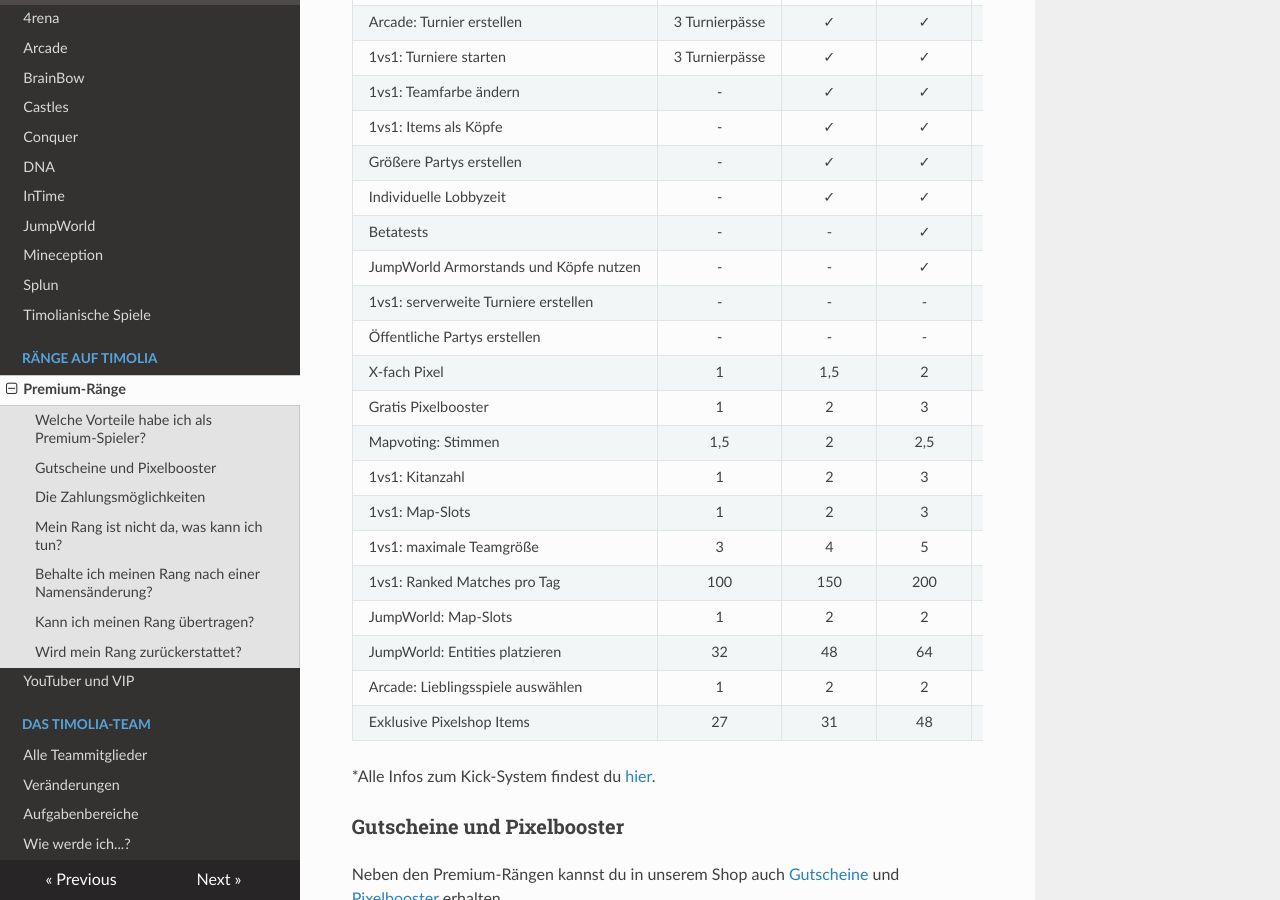
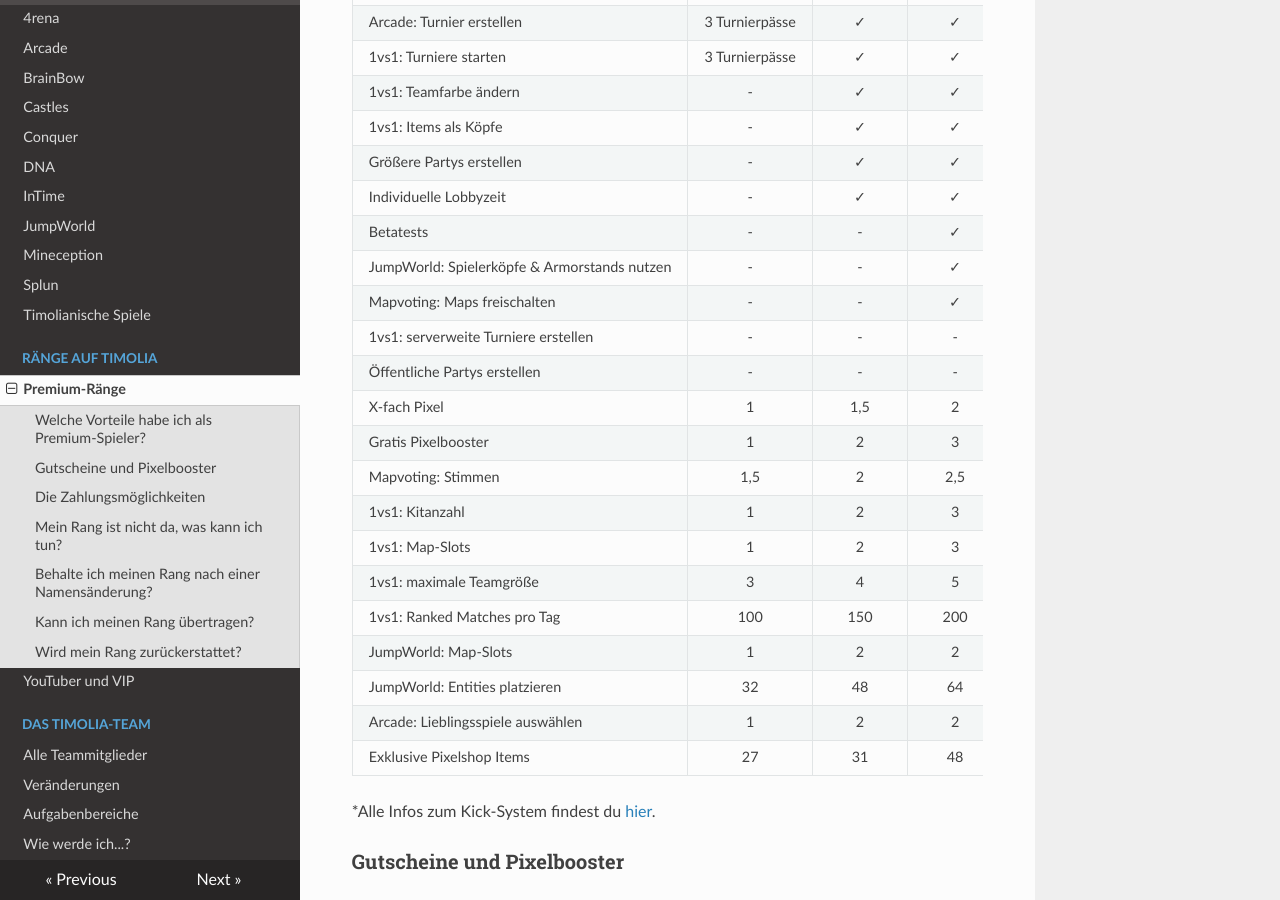
Before and after one commit to TimoliaDE/HowTo, an MkDocs documentation site: the page built from docs/ranks/premium.md, in a window 1280 px wide and 900 px high, scrolled down 642 px. Built offline with MkDocs 1.6.1, drawn with Linux system fonts in a browser that asks for light colours; nearby versions of some CDN libraries; old or Windows-style settings are respelled for this version of MkDocs.

Commit message:
Update premium.md

```diff
--- a/docs/ranks/premium.md
+++ b/docs/ranks/premium.md
@@ -21,7 +21,8 @@ Diese Features stehen dir mit deinem Rang zur Verfügung:
 | Größere Partys erstellen               | -                                         | &check;                                   | &check;                                 | &check;                                  | &check;                                   |
 | Individuelle Lobbyzeit                 | -                                         | &check;                                   | &check;                                 | &check;                                  | &check;                                   |
 | Betatests                              | -                                         | -                                         | &check;                                 | &check;                                  | &check;                                   |
-| JumpWorld Armorstands und Köpfe nutzen | -                                         | -                                         | &check;                                 | &check;                                  | &check;                                   |
+| JumpWorld: Spielerköpfe & Armorstands nutzen | -                                         | -                                         | &check;                                 | &check;                                  | &check;                                   |
+| Mapvoting: Maps freischalten           | -                                         | -                                         | &check;                                 | &check;                                  | &check;                                   |
 | 1vs1: serverweite Turniere erstellen   | -                                         | -                                         | -                                       | &check;                                  | &check;                                   |
 | Öffentliche Partys erstellen           | -                                         | -                                         | -                                       | &check;                                  | &check;                                   |
 | X-fach Pixel                           | 1                                         | 1,5                                       | 2                                       | 2,5                                      | 3                                         |
```
